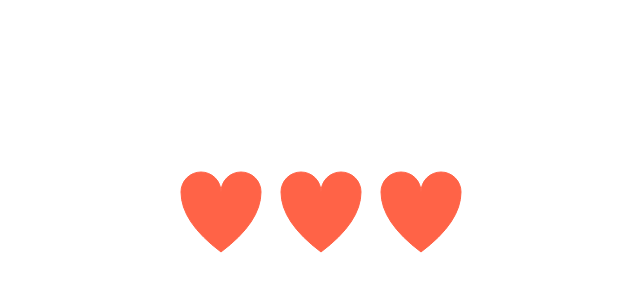
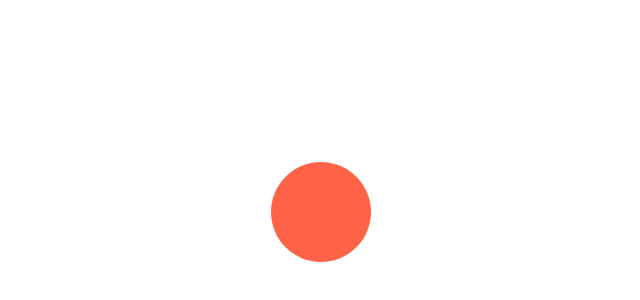
Before and after one commit to kvoncode/button-push-animation, a Next.js app: page / in a window 1280 px wide. Shown: the part 188-488 px from the top of the page, without its empty margins (319-959 px from the left). Built offline with nearby package versions, Linux system fonts and the light colour scheme.

Commit message:
add: circle

```diff
--- a/components/Svg.jsx
+++ b/components/Circle.jsx
@@ -25,12 +25,21 @@ const Heart = () => {
   );
 };
 
-export const Svg = () => {
+export const Circle = () => {
+  const width = 100;
+  const height = 100;
+
+  const viewBoxWidth = 100;
+  const viewBoxHeight = 100;
+
   return (
-    <>
-      <Heart></Heart>
-      <Heart></Heart>
-      <Heart></Heart>
-    </>
+    <svg
+      width={`${width}`}
+      height={`${height}`}
+      viewBox={`0 0 ${viewBoxWidth} ${viewBoxHeight}`}
+      xmlns="http://www.w3.org/2000/svg"
+    >
+      <circle cx="50" cy="50" r="50" fill="tomato"></circle>
+    </svg>
   );
 };
--- a/pages/index.jsx
+++ b/pages/index.jsx
@@ -1,6 +1,6 @@
 import styled from "styled-components";
 
-import { Svg } from "../components/Svg";
+import { Circle } from "../components/Circle";
 
 const StyledMain = styled.div`
   display: flex;
@@ -13,7 +13,7 @@ const StyledMain = styled.div`
 const Main = () => {
   return (
     <StyledMain>
-      <Svg></Svg>
+      <Circle></Circle>
     </StyledMain>
   );
 };
```
